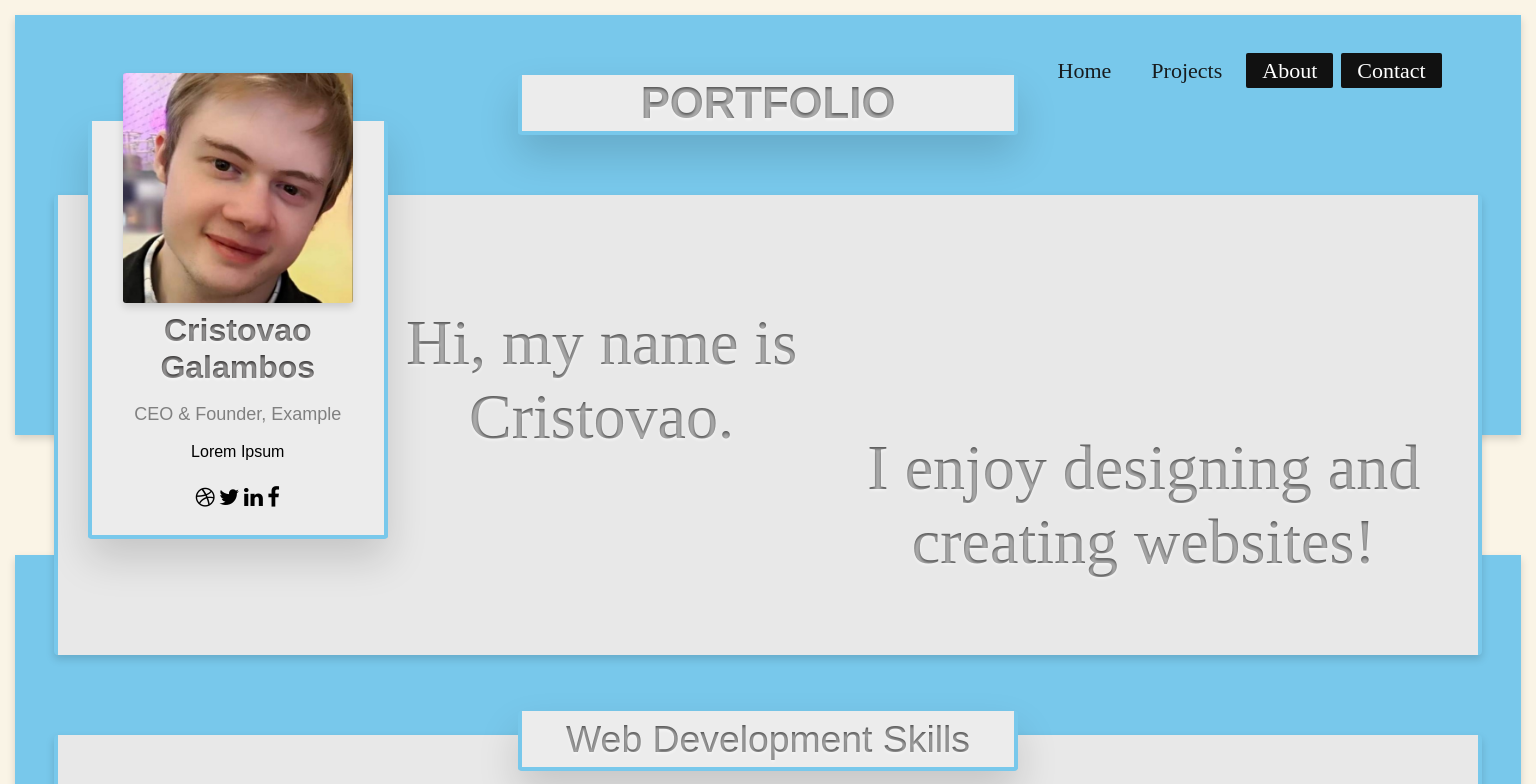
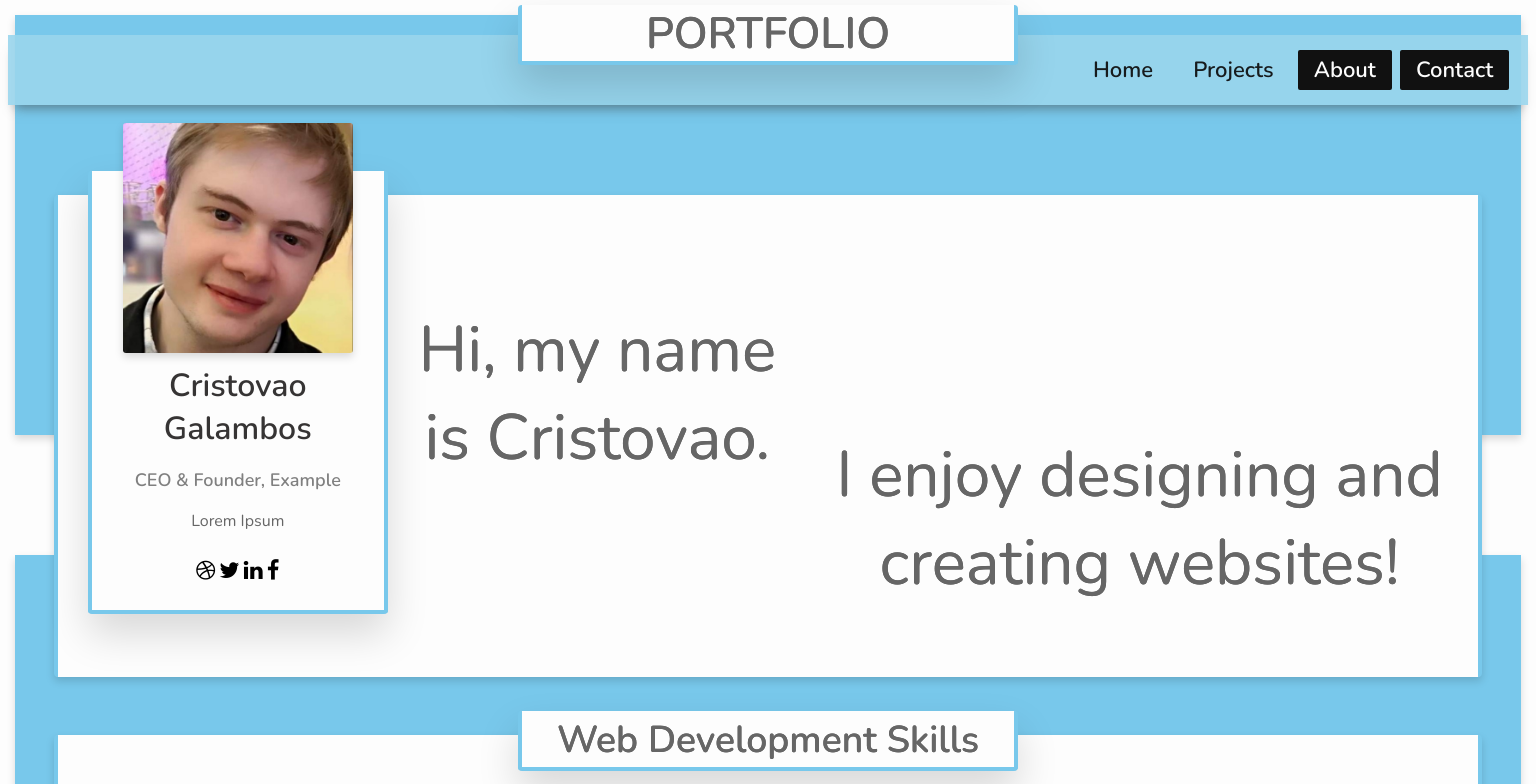
Before and after one commit to galarist/portfolio1, a plain HTML site: page index.html in a window 1536 px wide. Shown: the top 784 px of the page. Drawn offline with nearby package versions, Linux system fonts and the light colour scheme.

Commit message:
file + css

```diff
--- a/css/master.css
+++ b/css/master.css
@@ -4,10 +4,15 @@
 
 body {
   background-color: #faf4e6;
+  background-color: #fdfdfd;
   max-width: 100%;
   height: 100%;
   margin: 15px;
+  font-family: 'Nunito', sans-serif;
+  color: hsl(0,0%,40%);
 }
+
+@media only screen and (min-width: 1440px)/* and (max-width: 1920px) */{
 
 header{
   height: 420px;
@@ -16,6 +21,8 @@ header{
   -webkit-box-shadow: 0px 4px 8px 0px rgba(0,0,0,0.15);
   -moz-box-shadow: 0px 4px 8px 0px rgba(0,0,0,0.15);
   box-shadow: 0px 4px 8px 0px rgba(0,0,0,0.15);
+  display: flex;
+  justify-content: center;
 }
 
 .bg-box {
@@ -30,13 +37,18 @@ header{
 
 nav {
   height: 70px;
-  width: 90%;
-  margin: auto;
+  width: 99%;
+  position: fixed;
   /*background-color: rgba(25, 66, 84, 0.9);*/
-  border-radius: 2px;
   display: flex;
   align-items: center;
   justify-content: flex-end;
+  z-index: 2;
+  padding-right: 15px;
+  background-color: rgba(154, 213, 237, 0.9);
+  -webkit-box-shadow: 0px 10px 11px -7px rgba(64,64,64,0.55);
+  -moz-box-shadow: 0px 10px 11px -7px rgba(64,64,64,0.55);
+  box-shadow: 0px 10px 11px -7px rgba(64,64,64,0.55);
 }
 
 .page-title {
@@ -47,7 +59,6 @@ nav {
     border-top: none;
     background-color: #111;
      color: transparent;
-     text-shadow: 0px 2px 3px rgba(255,255,255,0.5);
      -webkit-background-clip: text;
         -moz-background-clip: text;
              background-clip: text;
@@ -69,6 +80,8 @@ main {
   border-right: 4px solid rgb(120, 200, 235);
   border-left: 4px solid rgb(120, 200, 235);
   z-index: 1 !important;
+  background-color: rgb(250, 244, 230);
+  background-color: #fdfdfd;
 }
 
 .card {
@@ -77,10 +90,11 @@ main {
   box-shadow: 0px 20px 40px 0px rgba(0,0,0,0.15);
   max-width: 300px;
   background-color: #ececec;
+  background-color: #faf4e6;
+  background-color: #fdfdfd;
   text-align: center;
-  font-family: arial;
   border-radius: 4px;
-  margin: -80px auto 6px 24px;
+  margin: -30px auto 6px 24px;
   border-left: 4px solid rgb(120, 200, 235);
   border-right: 4px solid rgb(120, 200, 235);
   border-bottom: 4px solid rgb(120, 200, 235);
@@ -89,17 +103,20 @@ main {
   -o-transition: box-shadow 0.4s ease-out;
   transition: box-shadow 0.4s ease-out;
   float: left;
+  z-index: 6 !important;
 }
 
 .box-title {
   max-width: 500px;
   height: 60px;
   background-color: #ececec;
+  background-color: #faf4e6;
+  background-color: #fdfdfd;
   text-align: center;
   display: flex;
   align-items: center;
   justify-content: center;
-  font-family: arial;
+  font-weight: 600;
   border-radius: 4px;
   margin: -30px auto 6px auto;
   -webkit-box-shadow: 0px 20px 40px 0px rgba(0,0,0,0.15);
@@ -112,6 +129,8 @@ main {
   border-left: 4px solid rgb(120, 200, 235);
   border-right: 4px solid rgb(120, 200, 235);
   border-bottom: 4px solid rgb(120, 200, 235);
+  width: 500px;
+  z-index: 3;
 }
 
 .card:hover, .box-title:hover {
@@ -132,6 +151,7 @@ main {
 .title {
   color: grey;
   font-size: 18px;
+  font-weight: 600;
 }
 
 button {
@@ -140,6 +160,7 @@ button {
   display: inline-block;
   padding: 8px;
   color: white;
+  color: #fdfdfd;
   background-color: #000;
   text-align: center;
   cursor: pointer;
@@ -172,11 +193,14 @@ button:hover, a:hover {
   display: block;
   color: rgb(23, 27, 29);
   text-align: center;
-  height: 35px;
+  height: 40px;
   padding: 5px 16px;
   margin: 0 4px;
   text-decoration: none;
   border-radius: 2px;
+  display: flex;
+  align-items: center;
+  font-weight: 600;
 }
 
 .list-nav a:hover:not(.active) {
@@ -186,7 +210,8 @@ button:hover, a:hover {
 
 .active {
   background-color: #111;
-  color: white !important;
+  color: white ;
+  color: #fdfdfd !important;
 }
 
 .active:hover {
@@ -198,10 +223,12 @@ background-color: #363434;
   color: transparent;
   display: initial;
   text-align: center;
-  text-shadow: 0px 2px 3px rgba(255,255,255,0.5);
   -webkit-background-clip: text;
     -moz-background-clip: text;
       background-clip: text;
+      display: block;
+      margin: auto;
+      padding: 0 3px;
 }
 
 .intro {
@@ -212,8 +239,6 @@ background-color: #363434;
   align-content: center;
   justify-content: center;
   background-color: #565656;
-   color: transparent;
-   text-shadow: 0px 2px 3px rgba(255,255,255,0.5);
    -webkit-background-clip: text;
       -moz-background-clip: text;
            background-clip: text;
@@ -221,8 +246,6 @@ background-color: #363434;
 
 .title-box {
   background-color: #565656;
-  color: transparent;
-  text-shadow: 0px 2px 3px rgba(255,255,255,0.5);
   -webkit-background-clip: text;
     -moz-background-clip: text;
          background-clip: text;
@@ -319,7 +342,6 @@ background-color: #363434;
 .chart-title {
   background-color: #565656;
   color: transparent;
-  text-shadow: 0px 2px 3px rgba(255,255,255,0.5);
   -webkit-background-clip: text;
     -moz-background-clip: text;
          background-clip: text;
@@ -350,6 +372,7 @@ footer {
 	position: relative;
 	line-height: 2em;
 	padding: 30px 0;
+  display: none;
 }
 
 #skill .list-bars {
@@ -369,7 +392,6 @@ footer {
 	top: 8px;
   background-color: #565656;
     color: transparent;
-    text-shadow: 0px 2px 3px rgba(255,255,255,0.5);
     -webkit-background-clip: text;
       -moz-background-clip: text;
            background-clip: text;
@@ -453,3 +475,5 @@ footer {
 @-webkit-keyframes html-css        { 0%  { width:0px; } 100%{ width:90%; } }
 @-webkit-keyframes jquery      { 0%  { width:0px; } 100%{ width:65%; } }
 @-webkit-keyframes wordpress   { 0%  { width:0px; } 100%{ width:80%; } }
+
+}
--- a/index.html
+++ b/index.html
@@ -4,22 +4,24 @@
     <meta charset="utf-8">
     <link rel="stylesheet" href="css/master.css">
     <link rel="stylesheet" href="https://cdnjs.cloudflare.com/ajax/libs/font-awesome/4.7.0/css/font-awesome.min.css">
+    <link href="https://fonts.googleapis.com/css?family=Nunito:200,600" rel="stylesheet">
+
     <title>Cristovao L Galambos</title>
   </head>
   <body>
     <header>
       <nav>
         <ul class="ul-nav">
-          <li class="list-nav"><a href="/webdesign_portfolio">Home</></a></li>
+          <li class="list-nav"><a href="/">Home</></a></li>
           <li class="list-nav"><a href="#news">Projects</a></li>
           <li class="list-nav"><a class="active" href="#about">About</a></li>
           <li class="list-nav"><a class="active" href="#about">Contact</a></li>
         </ul>
       </nav>
 
-        <div class="box-title">
-          <span class="title-box"><h3>PORTFOLIO</h3></span>
-        </div>
+      <div class="box-title">
+        <span class="title-box"><h3>PORTFOLIO</h3></span>
+      </div>
     </header>
     <main>
       <div class="card">
@@ -141,3 +143,28 @@
     </footer>
   </body>
 </html>
+<!DOCTYPE html>
+<html lang="en">
+<head>
+  <meta charset="UTF-8">
+  <meta name="viewport" content="width=device-width, initial-scale=1.0">
+  <title>My HTML Page</title>
+  <link rel="stylesheet" type="text/css" title="Cool stylesheet" href="style.css">
+</head>
+<body>
+  <div id="root"></div>
+  <script src="main.js" type="text/javascript"></script>
+</body>
+</html><!DOCTYPE html>
+<html lang="en">
+<head>
+  <meta charset="UTF-8">
+  <meta name="viewport" content="width=device-width, initial-scale=1.0">
+  <title>My HTML Page</title>
+  <link rel="stylesheet" type="text/css" title="Cool stylesheet" href="style.css">
+</head>
+<body>
+  <div id="root"></div>
+  <script src="main.js" type="text/javascript"></script>
+</body>
+</html>
```
Also changed, not shown: about.html (added), contuct.html (added), work.html (added).
